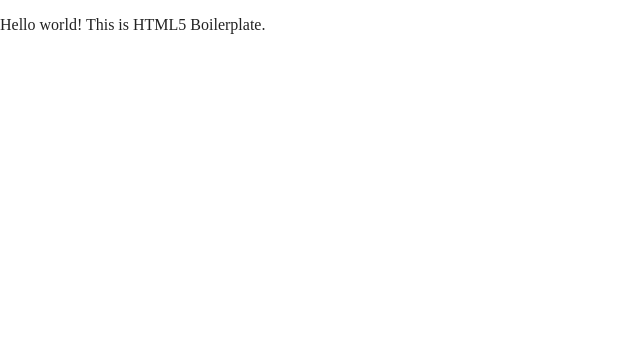
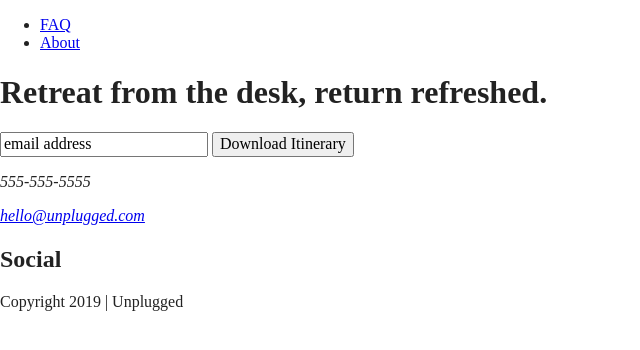
Before and after one commit to sheeshalicia/unplugged, a website built with Parcel: page index.html in a window 1280 px wide. Shown: the whole page, without its empty margins (0-640 px from the left). Built offline with nearby package versions, Linux system fonts and the light colour scheme.

Commit message:
Added header and footer code to homepage

```diff
--- a/index.html
+++ b/index.html
@@ -3,7 +3,7 @@
 
 <head>
   <meta charset="utf-8">
-  <title></title>
+  <title>Unplug Yourself</title>
   <meta name="description" content="">
   <meta name="viewport" content="width=device-width, initial-scale=1">
 
@@ -25,7 +25,101 @@
 <body>
 
   <!-- Add your site or application content here -->
-  <p>Hello world! This is HTML5 Boilerplate.</p>
+  <!-- site list
+  Header
+    Logo
+    Navigation bar
+      About
+      FAQ
+    Headline
+    Image
+
+  Content Area
+    Newsletter signup
+      Headline text
+      Paragraph text
+      Headline text
+      Email field
+      Submit button
+    General Information
+      Headline text
+      Background image
+      Icons
+      Descriptions
+    Past Retreat Case Study
+      Headline text
+      image
+      paragraph text
+
+  Footer
+    Contact
+      Headline text
+      Contact info
+    Social Media
+      Headline text
+      Social icons
+    Copyright
+end of site list -->
+
+<header>
+  <div class="content-wrapper">
+    <a href="#" <img src="" alt="unplugged logo"></a>
+    <div class="header-divider"></div>
+    <nav>
+      <ul>
+        <li> <a href="faq/index.html" target="_blank">FAQ</a></li>
+        <li><a href="about/index.html" target="_blank">About</a></li>
+      </ul>
+    </nav>
+  </div>
+</header>
+
+<main>
+  <section>
+    <div class="hero image">
+    </div>
+    <div class="headline">
+      <h1>Retreat from the desk, return refreshed.</h1>
+  </section>
+  <aside>
+      <div class="signup form">
+      <input type="text" name="name" value="email address">
+      </input>
+  <input type="button" value="Download Itinerary">
+  </input>
+  </div>
+  </aside>
+
+</main><!--main wrapper-->
+
+<footer>
+  <div class="content-wrapper">
+    <div class="footer-content">
+      <div class="contact">
+        <address>
+          <p>555-555-5555</p><p><a href="mailto: hello@unplugged.com">hello@unplugged.com</a></p>
+        </address>
+      </div>
+      <div class="social">
+        <h2>Social</h2>
+        <div class="social-Icons">
+          <p> <a href="https://www.facebook.com/yoursite" target="_blank"></a></p>
+          <p> <a href="https://www.twitter.com/yoursite" target="_blank"></a></p>
+          <p><a href="https://www.instagram.com/yoursite" target="_blank"></a></p>
+          <!--other social links here-->
+        </div>
+      </div>
+      <div><!--footer content ends-->
+      </div> <!--footer content-wrapper ends-->
+
+      <div class="copyright">
+        <p>Copyright 2019 | Unplugged </p>
+      </div>
+</footer>
+
+
+
+
   <script src="js/vendor/modernizr-3.11.2.min.js"></script>
   <script src="js/plugins.js"></script>
   <script src="js/main.js"></script>
```
